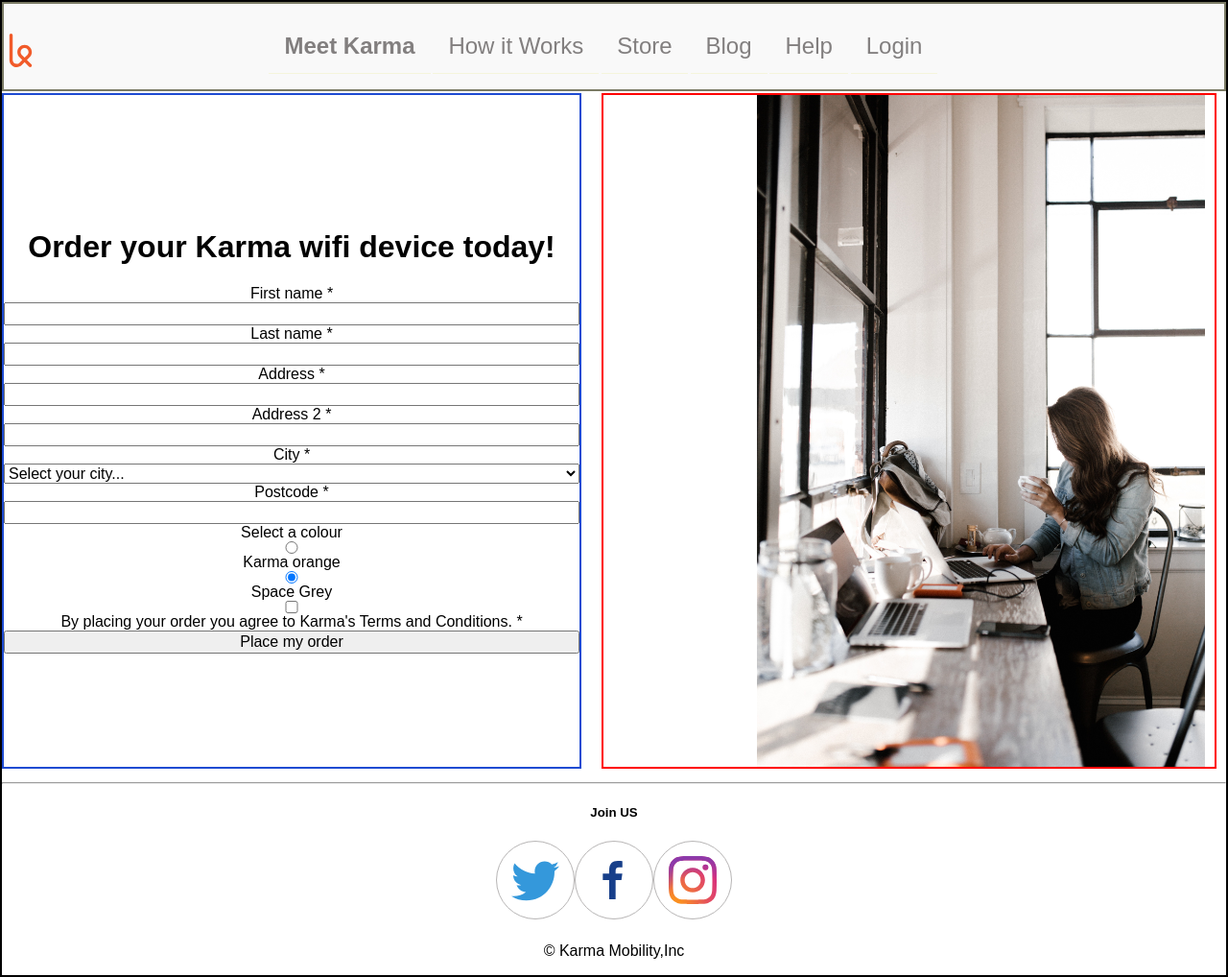
After one commit to CodeYourFuture/HTML-CSS-Module-Project, a PHP site: page /store.html in a window 1280 px wide. The commit adds this page. Shown: the whole page at 96% size. Run offline with PHP 8.4, Linux system fonts and the light colour scheme.

Commit message:
Add new html& css pag

```diff
--- /dev/null
+++ b/css/style2.css
@@ -0,0 +1,124 @@
+
+
+/* Body */
+body{
+}
+.contener{
+    border: 2px solid black;
+    display: grid;
+    row-gap: 2px;
+    grid-auto-rows: minmax(auto,auto);
+    grid-template-areas:
+    "nav nav nav nav"
+    "form form img img"
+    "form form img img"
+    "form form img img"
+    "foot foot foot foot";
+
+
+}
+/* Nav area */
+.nav1{
+    background: rgba(196, 196, 196, 0.1);
+    grid-area:nav ;
+    display: flex;
+    border: 2px solid rgb(122, 122, 100);
+    flex-direction: row;
+    justify-content:space-between;
+    align-items: center;
+
+    height: auto;
+    width: auto;
+
+}
+nav{
+
+    display: flex;
+    flex-direction: row;
+    justify-content: space-between;
+    align-items: center;
+}
+.logo{
+    display: flex;
+    margin-top: 8px;
+    height: 35px;
+    width: 35px;
+}
+.nav_bar{
+    align-items: center;
+    display: flex;
+    width: 700px;
+    justify-content: center;
+    justify-content: space-around;
+    /* height: 300px; */
+    list-style: none;
+    margin-left: 200px;
+    list-style-type: none;
+    overflow: hidden;
+}
+a:hover {
+    background-color: rgb(247, 66, 0);
+  }
+.home{
+    /* display: inline-block; */
+    color: #827f7f;
+    text-align: center;
+    padding: 14px 16px;
+    text-decoration: none;
+    border-bottom: 1px solid beige ;
+    font-size:x-large;
+    /* font-style:initial; */
+    /* font-weight: lighter; */
+    font-family: Arial, Helvetica, sans-serif;
+}
+/* Form area */
+.form1{
+    border: 2px solid rgb(30, 75, 210);
+    text-align: center;
+    grid-area:form ;
+    height: 700px;
+    width: 600px;
+    display: flex;
+    justify-content: center;
+    flex-direction: column;
+}
+form{
+    display:flex;
+    flex-direction: column;
+
+}
+/* img area */
+.img1{
+    border: 2px solid red;
+}
+.img2{
+display: flex;
+height: 700px;
+width: 467px;
+margin-left: 160px;
+}
+
+/* Footer area  */
+.foot{
+
+    grid-area: foot;
+    text-align: center;
+    align-items: center;
+
+}
+.footer_logo{
+    display:inline-flex;
+    flex-direction: row;
+    height: 100px;
+    right: 0;
+    max-height: 90px;
+    width: auto;
+}
+.g4{
+    display: flex;
+    padding: 15px;
+    width: 50px;
+    height: 50px;
+    border-radius: 70px;
+    border: 1px solid rgb(183, 181, 181);
+}
--- /dev/null
+++ b/store.html
@@ -0,0 +1,88 @@
+<!DOCTYPE html>
+<html lang="en">
+
+<head>
+    <meta charset="UTF-8">
+    <meta http-equiv="X-UA-Compatible" content="IE=edge">
+    <meta name="viewport" content="width=device-width, initial-scale=1.0">
+    <title>Karma Store</title>
+    <link rel="stylesheet" href="css/normalize.css">
+    <link rel="stylesheet" href="css/style2.css">
+</head>
+
+<body>
+    <div class="contener">
+        <div class="nav1">
+            <nav>
+                <img src="img/karma-logo.svg" class="logo">
+                <ul class="nav_bar">
+                    <a href="#" class="home"> <strong>Meet Karma</strong></a>
+                    <a href="#" class="home">How it Works</a>
+                    <a class="home" id="active" href="#" class="home">Store</a>
+                    <a href="#" class="home">Blog</a>
+                    <a href="#" class="home">Help</a>
+                    <a href="#" class="home">Login</a
+                </ul>
+            </nav>
+        </div>
+        <div class="form1">
+
+            <h1>Order your Karma wifi device today!</h1>
+            <form>
+                <label for="username">First name *</label>
+                <input id="username" type="text" name="username" />
+                <label for="lastname">Last name *</label>
+                <input id="lastname" type="text" name="username" />
+                <label for="address">Address *</label>
+                <input id="address" type="text" name="address" />
+                <label for="address2">Address 2 *</label>
+                <input id="address2" type="text" name="address2" />
+                <label for="city">City *</label>
+                <select id="city" name="city">
+                    <option value="Select" selected>Select your city...</option>
+                    <option value="Kartoum">Kartoum</option>
+                </select>
+                <label for="postcode">Postcode *</label>
+                <input id="postcode" type="text" name="postcode" />
+                <label for="color">Select a colour</label>
+                <input id="orange" type="radio" name="size" value="Karma orange" />
+                <label for="small">Karma orange</label>
+
+                <input id="grey" type="radio" name="size" value="Space Grey" checked />
+                <label for="grey">Space Grey</label>
+
+                <input id="order" type="checkbox" name="order" />
+                <label for="order">By placing your order you agree to Karma's Terms and Conditions. *</label>
+
+            </form>
+            <button>Place my order</button>
+        </div>
+        <div class="img1">
+            <img src="level-2/store-image_by-andrew-neel-unsplash.jpg" class="img2">
+        </div>
+
+        <div class="foot">
+            <hr>
+            <footer>
+                <h5>Join US</h5>
+                <div class="footer_logo">
+                    <div class="twitter g4">
+                        <img src="img/twitter-icon.svg">
+                    </div>
+                    <div class="facebook g4">
+                        <img src="img/facebook-icon.svg">
+                    </div>
+                    <div class="instagram g4">
+                        <img src="img/instagram-icon.svg">
+                    </div>
+
+                </div>
+                <div class="copytext">
+                    <p>© Karma Mobility,Inc</p>
+                </div>
+            </footer>
+        </div>
+    </div>
+</body>
+
+</html>
```
Also changed, not shown: css/style.css (+79 -4 lines), index.html (+27 -9 lines).
